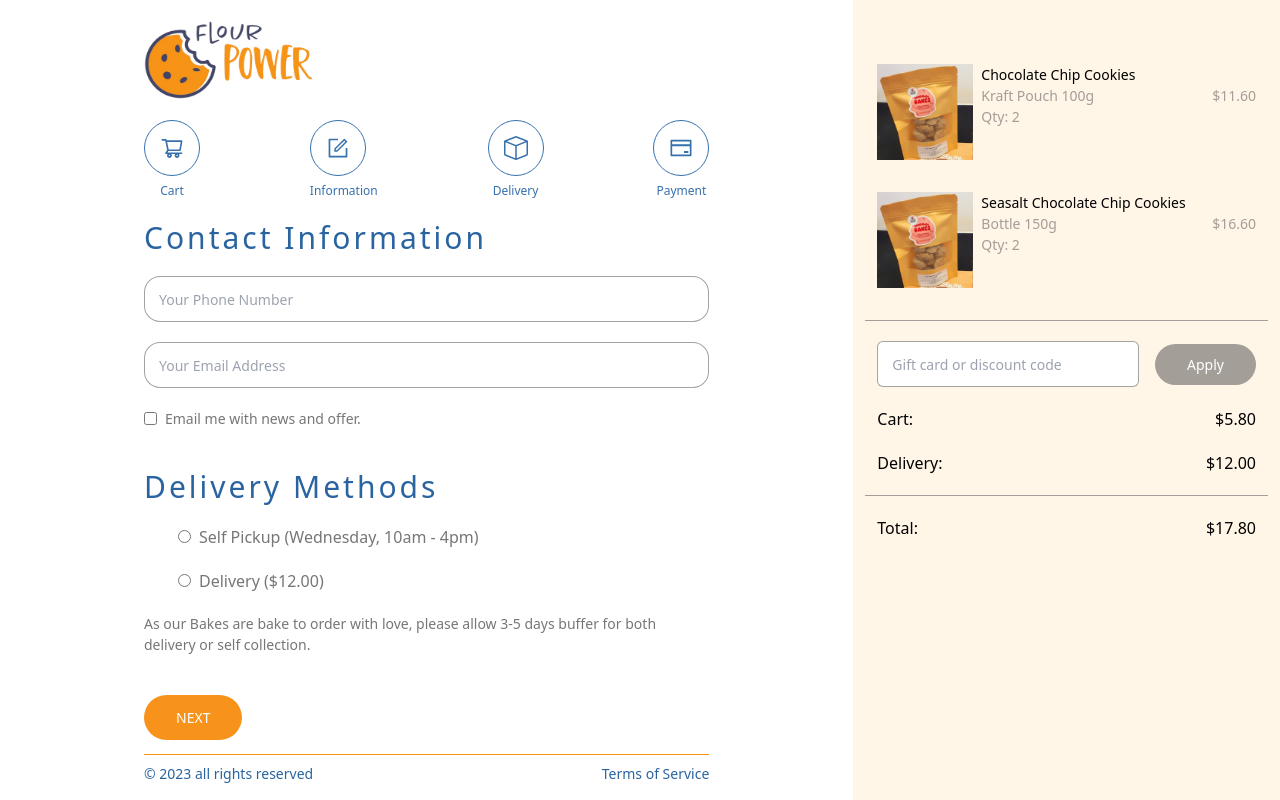
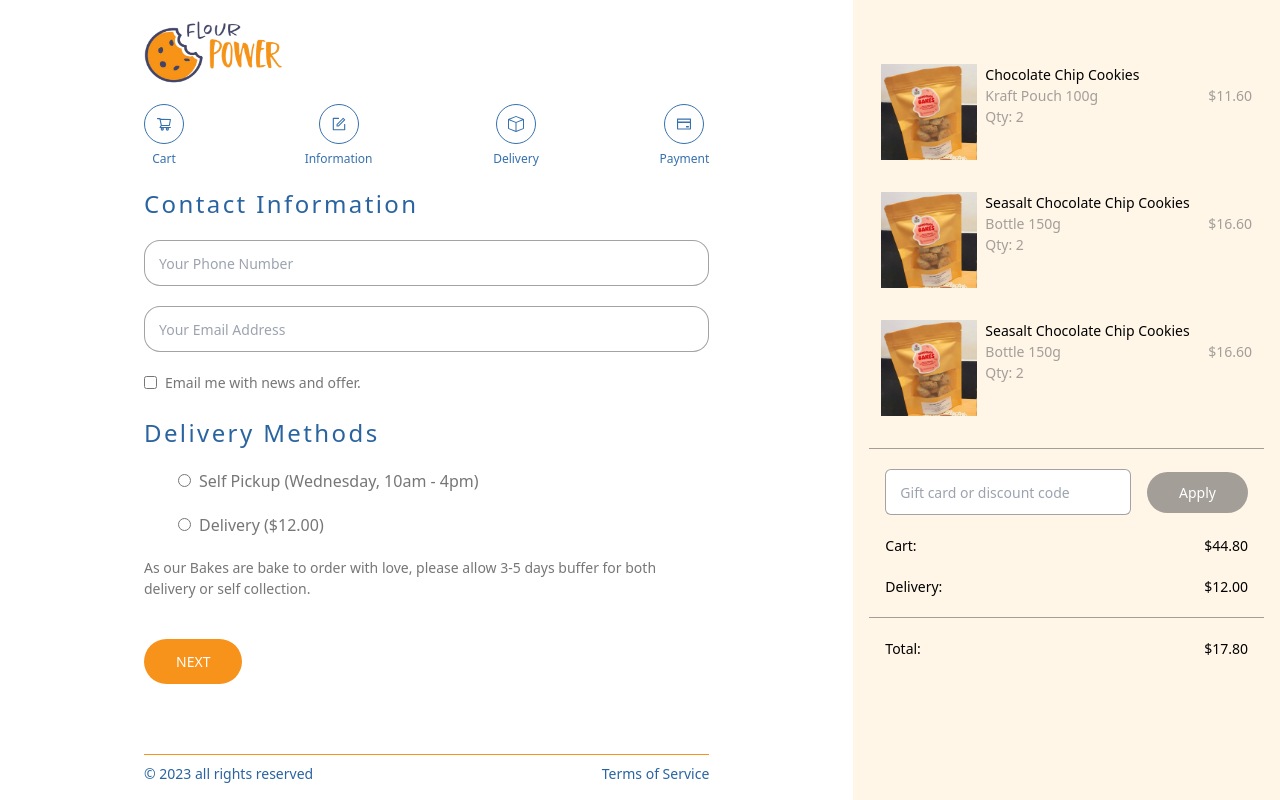
Before and after one commit to SamuelPhua/Client, a React (Vite) app: page /checkout in a window 1280 px wide. Built offline with nearby package versions, Linux system fonts and the light colour scheme.

Commit message:
Minor css updates

```diff
--- a/src/Components/cart/CartContactInfo.jsx
+++ b/src/Components/cart/CartContactInfo.jsx
@@ -2,8 +2,8 @@ import React from "react";
 
 const CartContactInfo = () => {
   return (
-    <div className=" text-darkBlueFont text-montserrat mb-10">
-      <h1 className="tracking-widest text-3xl">Contact Information</h1>
+    <div className=" text-darkBlueFont text-montserrat mb-6">
+      <h1 className="tracking-widest text-2xl">Contact Information</h1>
       <div className="flex flex-col">
         <input
           type="tel"
--- a/src/Components/cart/CartDeliveryAddress.jsx
+++ b/src/Components/cart/CartDeliveryAddress.jsx
@@ -3,7 +3,7 @@ import React from "react";
 const CartDeliveryAddress = () => {
   return (
     <div className=" text-darkBlueFont text-montserrat mb-10">
-      <h1 className="tracking-widest text-3xl">Delivery Address</h1>
+      <h1 className="tracking-widest text-2xl">Delivery Address</h1>
       <div className="flex flex-col">
         <select
           type="deliveryCountry"
--- a/src/Components/cart/CartDeliveryMethod.jsx
+++ b/src/Components/cart/CartDeliveryMethod.jsx
@@ -3,7 +3,7 @@ import React from "react";
 const CartDeliveryMethod = () => {
   return (
     <div className="text-darkBlueFont text-montserrat">
-      <h1 className="tracking-widest text-3xl">Delivery Methods</h1>
+      <h1 className="tracking-widest text-2xl">Delivery Methods</h1>
       <section className="text-lightGrey/[0.75]">
         <div className="px-3.5 pt-5">
           <input
@@ -12,7 +12,7 @@ const CartDeliveryMethod = () => {
             name="deliveryMethod"
             className="ml-5 mr-2"
           ></input>
-          <label htmlFor="selfPickUp" className="text-base">
+          <label htmlFor="selfPickUp" className="text-xxs">
             Self Pickup (Wednesday, 10am - 4pm)
           </label>
         </div>
@@ -23,7 +23,7 @@ const CartDeliveryMethod = () => {
             name="deliveryMethod"
             className="ml-5 mr-2"
           ></input>
-          <label htmlFor="delivery" className="text-base">
+          <label htmlFor="delivery" className="text-xxs">
             Delivery ($12.00)
           </label>
         </div>
--- a/src/Components/cart/CartHeader.jsx
+++ b/src/Components/cart/CartHeader.jsx
@@ -8,7 +8,7 @@ const CartHeader = () => {
         <img
           src="src/assets/FlourPowerLogo.png"
           alt="logo"
-          className="w-32 h-16 lg:w-44 lg:h-20"
+          className="w-20 h-12 lg:w-36 lg:h-16"
         ></img>
       </Link>
     </div>
--- a/src/Components/cart/CartItem.jsx
+++ b/src/Components/cart/CartItem.jsx
@@ -8,7 +8,7 @@ const CartItem = ({ name, weight, packaging, price, quantity, itemTotal }) => {
         alt={name}
         className="h-24 w-24 mr-2"
       ></img>
-      <div className="flex-grow text-xxxs">
+      <div className="flex-grow">
         <p>{name}</p>
         <div className="text-lightGrey/[.5] flex flex-row justify-between">
           <p>
--- a/src/Components/cart/CartProgressBar.jsx
+++ b/src/Components/cart/CartProgressBar.jsx
@@ -8,27 +8,34 @@ import { BsBox } from "react-icons/bs";
 
 const CartProgressBar = () => {
   return (
-    <div className="text-[24px] text-lightBlue flex flex-row text-center justify-between my-5">
+    <div className="text-[16px] text-lightBlue flex flex-row text-center justify-between my-5">
+      {/* Stage 1: cart */}
       <div>
-        <div className="w-14 h-14 border-[1px] border-lightBlue rounded-full flex justify-center items-center">
+        <div className="w-10 h-10 border-[1px] border-lightBlue rounded-full flex justify-center items-center mx-auto">
           <AiOutlineShoppingCart />
         </div>
         <p className="text-smallNote mt-1.5">Cart</p>
       </div>
+
+      {/* Stage 2: contact info */}
       <div>
-        <div className="w-14 h-14 border-[1px] border-lightBlue rounded-full flex justify-center items-center">
+        <div className="w-10 h-10 border-[1px] border-lightBlue rounded-full flex justify-center items-center mx-auto">
           <AiOutlineForm />
         </div>
         <p className="text-smallNote mt-1.5">Information</p>
       </div>
+
+      {/* Stage 3: shipping info */}
       <div>
-        <div className="w-14 h-14 border-[1px] border-lightBlue rounded-full flex justify-center items-center">
+        <div className="w-10 h-10 border-[1px] border-lightBlue rounded-full flex justify-center items-center mx-auto">
           <BsBox />
         </div>
         <p className="text-smallNote mt-1.5">Delivery</p>
       </div>
+
+      {/* Stage 4: payment */}
       <div>
-        <div className="w-14 h-14 border-[1px] border-lightBlue rounded-full flex justify-center items-center">
+        <div className="w-10 h-10 border-[1px] border-lightBlue rounded-full flex justify-center items-center mx-auto">
           <AiOutlineCreditCard />
         </div>
         <p className="text-smallNote mt-1.5">Payment</p>
--- a/src/Components/cart/CartTotal.jsx
+++ b/src/Components/cart/CartTotal.jsx
@@ -19,14 +19,36 @@ const CartTotal = () => {
       quantity: 2,
       itemTotal: 16.6,
     },
+    {
+      name: "Seasalt Chocolate Chip Cookies",
+      weight: "150g",
+      packaging: "Bottle",
+      price: 8.3,
+      quantity: 2,
+      itemTotal: 16.6,
+    },
   ];
 
+  // calculate cartTotal
+  const sumCartTotal = (shoppingCart) => {
+    let sum = shoppingCart.reduce((cartTotal, item) => {
+      return cartTotal + item.itemTotal;
+    }, 0);
+
+    return (Math.round(sum * 100) / 100).toFixed(2);
+  };
+
+  let cartSum = sumCartTotal(shoppingCart);
+
   return (
-    <div className="bg-lightOrange h-full text-montserrat px-3 pt-16">
+    <div className="bg-lightOrange h-full text-montserrat text-xxxs px-4 pt-16">
+      {/* Return individual cart item */}
       {shoppingCart.map((item, index) => {
         return <CartItem {...item} key={index} />;
       })}
-      <div className="flex flex-row space-x-4 justify-around items-center border-t-[1px] border-t-lightGrey/[.5] pt-5 px-3">
+
+      {/* Calculate checkout total */}
+      <div className="flex flex-row space-x-4 justify-between items-center  border-t-[1px] border-t-lightGrey/[.5] pt-5 px-4">
         <input
           type="text"
           id="discountCode"
@@ -41,20 +63,21 @@ const CartTotal = () => {
           Apply
         </button>
       </div>
+
       {/* Cart total */}
-      <div className="flex flex-row justify-between mx-3 my-5">
+      <div className="flex flex-row justify-between mx-4 my-5">
         <p>Cart:</p>
-        <p>$5.80</p>
+        <p>${cartSum}</p>
       </div>
 
       {/* Delivery charges */}
-      <div className="flex flex-row justify-between mx-3 my-5">
+      <div className="flex flex-row justify-between mx-4 my-5">
         <p>Delivery:</p>
         <p>$12.00</p>
       </div>
 
       {/* Checkout total */}
-      <div className="flex flex-row justify-between px-3 my-5 border-t-[1px] border-t-lightGrey/[.5] py-5">
+      <div className="flex flex-row justify-between px-4 my-5 border-t-[1px] border-t-lightGrey/[.5] py-5">
         <p>Total:</p>
         <p>$17.80</p>
       </div>
```
